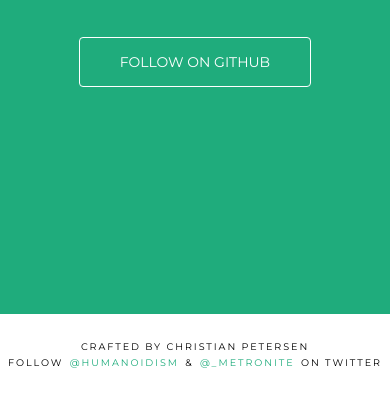
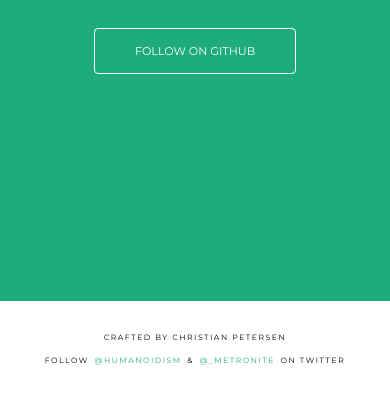
Before and after one commit to Metronite/metronite.github.io, a plain HTML site: page index.html in a window 390 px wide. Shown: the part 447-844 px from the top of the page. Drawn offline with nearby package versions, Linux system fonts and the light colour scheme.

Commit message:
Mobile adjustments

```diff
--- a/index.html
+++ b/index.html
@@ -7,6 +7,7 @@
     <link rel="apple-touch-icon" sizes="72x72" href="apple-touch-icon-144.png">
     <link rel="apple-touch-icon" sizes="114x114" href="apple-touch-icon-114.png">
     <link rel="apple-touch-icon" sizes="144x144" href="apple-touch-icon-144.png">
+    <meta name="viewport" content="initial-scale=1, maximum-scale=1">
     <link rel="icon" type="image/x-icon" href="favicon.ico">
     <title>Metronite</title>
     <link href="http://fonts.googleapis.com/css?family=Montserrat:400,700" rel="stylesheet" type="text/css">
--- a/main.css
+++ b/main.css
@@ -104,7 +104,7 @@ a:hover {
     text-transform: uppercase;
     font-size: .6em;
     letter-spacing: .2em;
-    line-height: .7em;
+    line-height: 1.7em;
 }
 
 .push {
@@ -149,3 +149,15 @@ a:hover {
         background-size: 72px 70px;
     }
 }
+
+@media only screen and (max-width: 71.25em) {
+    body {
+        font-size: 100%;
+    }
+}
+
+@media only screen and (max-width: 390px) {
+    body {
+        font-size: 80%;
+    }
+}
```
